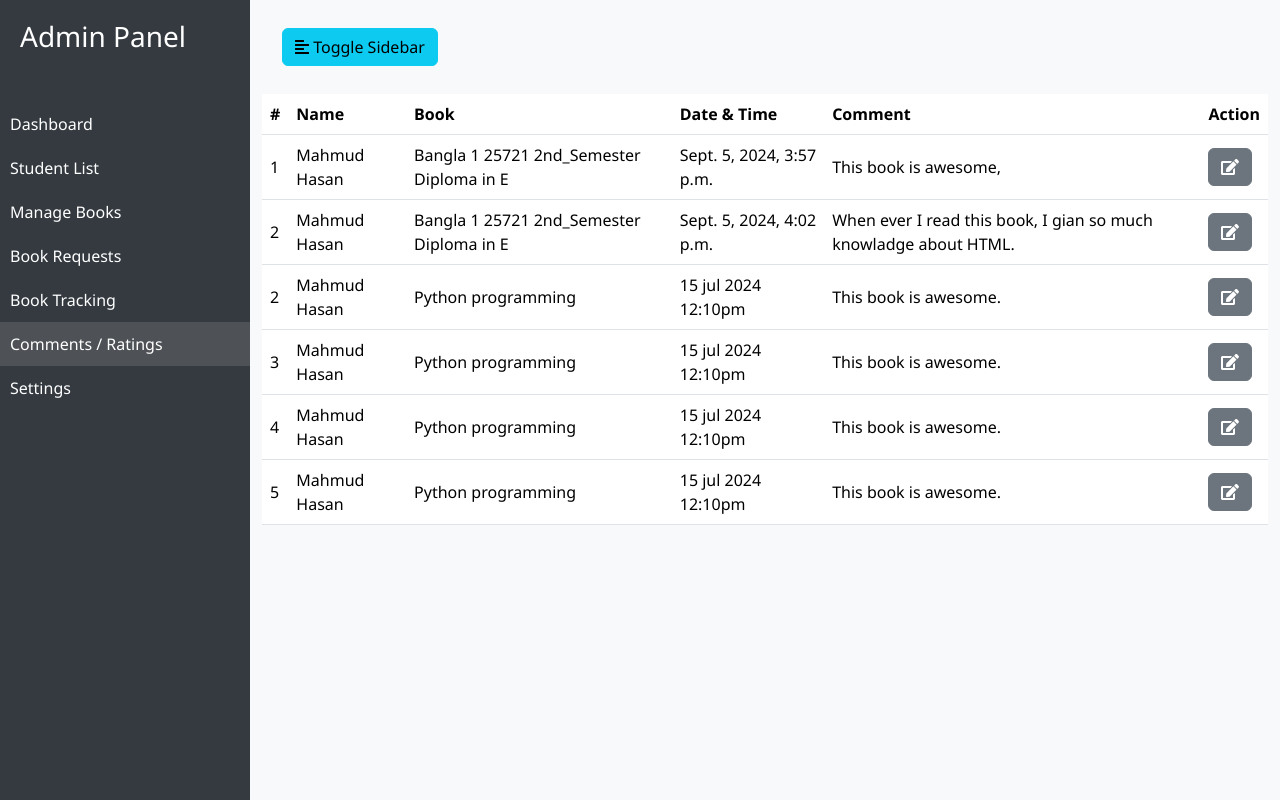
After one commit to mahamudh472/LMS, a Django app: page /librarian/comments/ in a window 1280 px wide. The commit adds this page. Run offline with Django 5.2, Linux system fonts and the light colour scheme; a user stored in the database is signed in; data comes from the database, SQL or seed files in the repository; both versions use the stored data as it was after the commit; some libraries are stand-ins or nearby versions.

Commit message:
comment functionality add

```diff
--- a/librarian/urls.py
+++ b/librarian/urls.py
@@ -14,5 +14,7 @@ urlpatterns = [
     path('return_book/<int:req_id>', views.return_book, name="return_book"),
     path('active_student/<int:student_id>', views.active_student, name="active_student"),
     path('update_book_info/', views.update_book_info, name="update_book_info"),
+    path('remove_book/<int:book_id>', views.remove_book, name="remove_book"),
+    path('comments/', views.comments, name="comments")
 
 ]
--- a/librarian/views.py
+++ b/librarian/views.py
@@ -6,7 +6,7 @@ from django.template.loader import render_to_string
 from django.utils import timezone
 
 from LMS import settings
-from main.models import Book, BookRequest, OtpVerification, Category
+from main.models import Book, BookRequest, OtpVerification, Category, Comment
 from django.contrib.auth.decorators import login_required
 from django.contrib.admin.views.decorators import staff_member_required
 from accounts.models import StudentProfile
@@ -160,3 +160,18 @@ def update_book_info(request):
         obj.save()
 
         return redirect("librarian:manage_book")
+
+@staff_member_required
+def remove_book(request, book_id):
+    book = Book.objects.get(id=book_id)
+    book.delete()
+    return redirect("librarian:manage_book")
+
+
+@staff_member_required
+def comments(request):
+    comment = Comment.objects.all()
+    context = {
+        "comments": comment
+    }
+    return render(request, "librarian/comments.html", context)
--- a/main/admin.py
+++ b/main/admin.py
@@ -1,7 +1,8 @@
 from django.contrib import admin
-from main.models import Category, Book, HomeBookCarousel, BookRequest
+from main.models import Category, Book, HomeBookCarousel, BookRequest, Comment
 # Register your models here.
 admin.site.register(Category)
 admin.site.register(Book)
 admin.site.register(HomeBookCarousel)
 admin.site.register(BookRequest)
+admin.site.register(Comment)
--- a/main/models.py
+++ b/main/models.py
@@ -73,3 +73,11 @@ class WishList(models.Model):
     student = models.ForeignKey('accounts.StudentProfile', on_delete=models.CASCADE)
     book = models.ForeignKey('main.Book', on_delete=models.CASCADE)
     add_at = models.DateTimeField(auto_now_add=True)
+
+class Comment(models.Model):
+    student = models.ForeignKey('accounts.StudentProfile', on_delete=models.CASCADE)
+    book = models.ForeignKey('main.Book', on_delete=models.CASCADE)
+    text = models.TextField(blank=True, null=True)
+    parent = models.ForeignKey("self", on_delete=models.CASCADE, null=True, blank=True )
+    add_at = models.DateTimeField(auto_now_add=True)
+    updated_at = models.DateTimeField(auto_now=True)
--- a/main/urls.py
+++ b/main/urls.py
@@ -10,5 +10,6 @@ urlpatterns = [
     path('request-book/', views.request_book, name='request_book'),
     path('add_to_wishlist/<int:book_id>', views.add_to_wishlist, name="add_to_wishlist"),
     path('remove_from_wishlist/<int:book_id>', views.remove_from_wishlist, name="remove_from_wishlist"),
+    path('add_comment/', views.add_comment, name="add_comment")
 
 ]
--- /dev/null
+++ b/templates/librarian/comments.html
@@ -0,0 +1,57 @@
+{% extends "librarian/dashboard.html" %}
+{% load static %}
+
+{% block content %}
+<table class="table table-responsive">
+    <tr>
+        <th>#</th>
+        <th>Name</th>
+        <th>Book</th>
+        <th>Date & Time</th>
+        <th>Comment</th>
+        <th>Action</th>
+    </tr>
+    {% for comment in comments %}
+    <tr>
+        <td>{{forloop.counter}}</td>
+        <td>{{comment.student.name}}</td>
+        <td>{{comment.book.title}}</td>
+        <td>{{comment.add_at}}</td>
+        <td>{{comment.text}}</td>
+        <td><button class="btn btn-secondary"><i class="fa fa-edit"></i></button></td>
+    </tr>
+    {% endfor %}
+    <tr>
+        <td>2</td>
+        <td>Mahmud Hasan</td>
+        <td>Python programming</td>
+        <td>15 jul 2024 12:10pm</td>
+        <td>This book is awesome.</td>
+        <td><button class="btn btn-secondary"><i class="fa fa-edit"></i></button></td>
+    </tr>
+    <tr>
+        <td>3</td>
+        <td>Mahmud Hasan</td>
+        <td>Python programming</td>
+        <td>15 jul 2024 12:10pm</td>
+        <td>This book is awesome.</td>
+        <td><button class="btn btn-secondary"><i class="fa fa-edit"></i></button></td>
+    </tr>
+    <tr>
+        <td>4</td>
+        <td>Mahmud Hasan</td>
+        <td>Python programming</td>
+        <td>15 jul 2024 12:10pm</td>
+        <td>This book is awesome.</td>
+        <td><button class="btn btn-secondary"><i class="fa fa-edit"></i></button></td>
+    </tr>
+    <tr>
+        <td>5</td>
+        <td>Mahmud Hasan</td>
+        <td>Python programming</td>
+        <td>15 jul 2024 12:10pm</td>
+        <td>This book is awesome.</td>
+        <td><button class="btn btn-secondary"><i class="fa fa-edit"></i></button></td>
+    </tr>
+</table>
+{% endblock %}
--- a/templates/librarian/dashboard.html
+++ b/templates/librarian/dashboard.html
@@ -37,7 +37,7 @@
                 <a type="button" data-bs-toggle="modal" data-bs-target="#ModalBookTrack">Book Tracking</a>
             </li>
             <li>
-                <a href="#comments">Comments / Ratings</a>
+                <a href="{% url 'librarian:comments' %}">Comments / Ratings</a>
             </li>
             <li>
                 <a href="#settings">Settings</a>
--- a/templates/librarian/manageBooks.html
+++ b/templates/librarian/manageBooks.html
@@ -168,7 +168,7 @@
                                     <button type="button" class="btn btn-secondary"
                                             data-bs-dismiss="modal">Close
                                     </button>
-                                    <button class="btn btn-danger">Remove</button>
+                                    <a href="{% url 'librarian:remove_book' book.id %}"><button type="button" class="btn btn-danger">Remove</button></a>
                                     <button type="submit" class="btn btn-primary">Save changes</button>
                                 </div>
                             </form>
--- a/templates/signupForm.html
+++ b/templates/signupForm.html
@@ -54,7 +54,7 @@
 
 
            <div class="login_btn m-3">
-            <button type="submit">Log In</button>
+            <button type="submit">Signup</button>
            </div>
 
 
```
Also changed, not shown: main/views.py (+16 -1 lines), static/css/custom.css (+14 -0 lines), templates/components/comment.html (added, +18 -0 lines), templates/readBooks.html (+19 -40 lines), db.sqlite3, main/migrations/0012_comment.py (added), media/signature/HTML-My-SQL.jpg (added), media/signature/HTML-My-SQL_r70dcM1.jpg (added), media/student/HTML-My-SQL.jpg (added).
